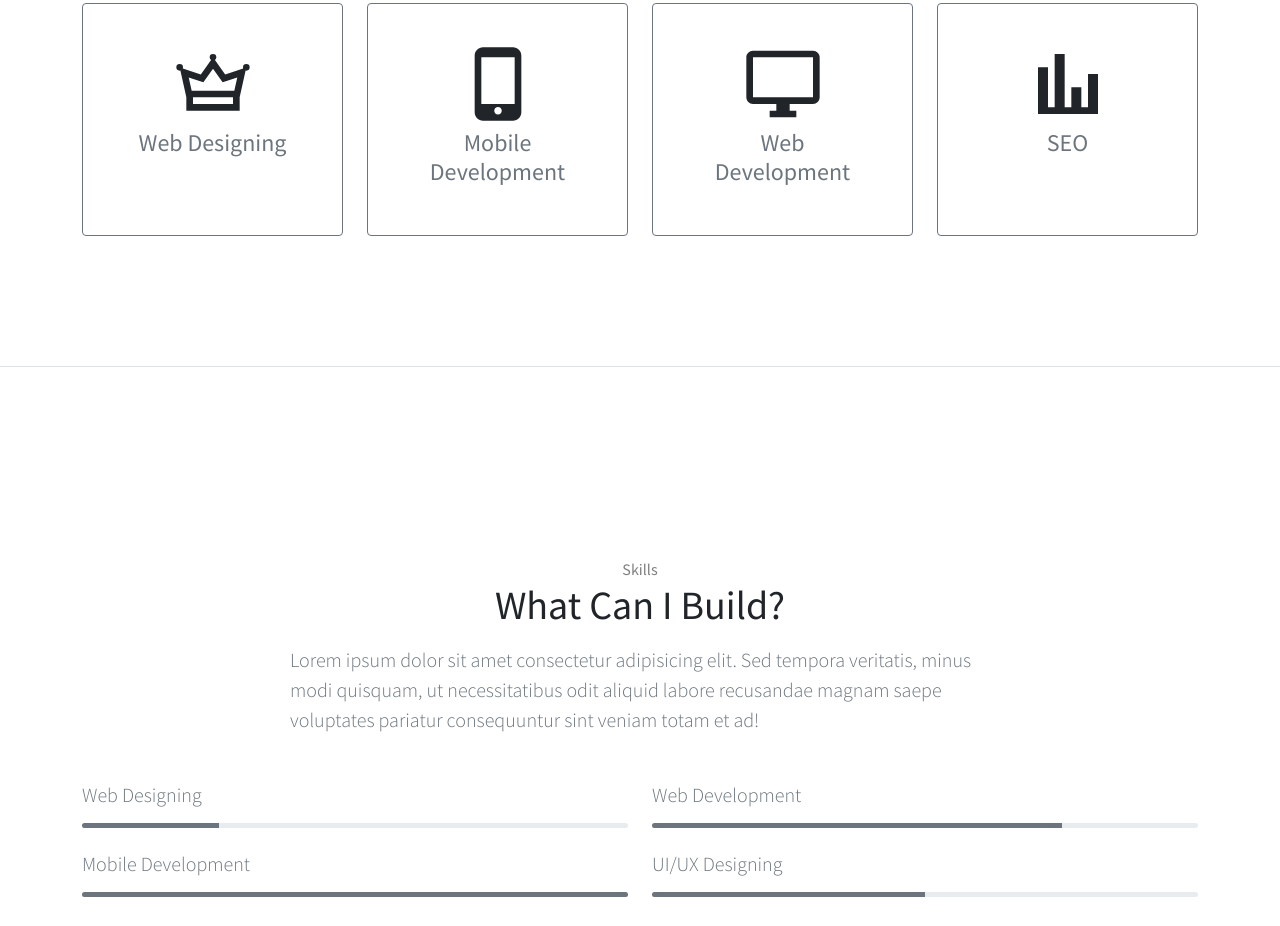
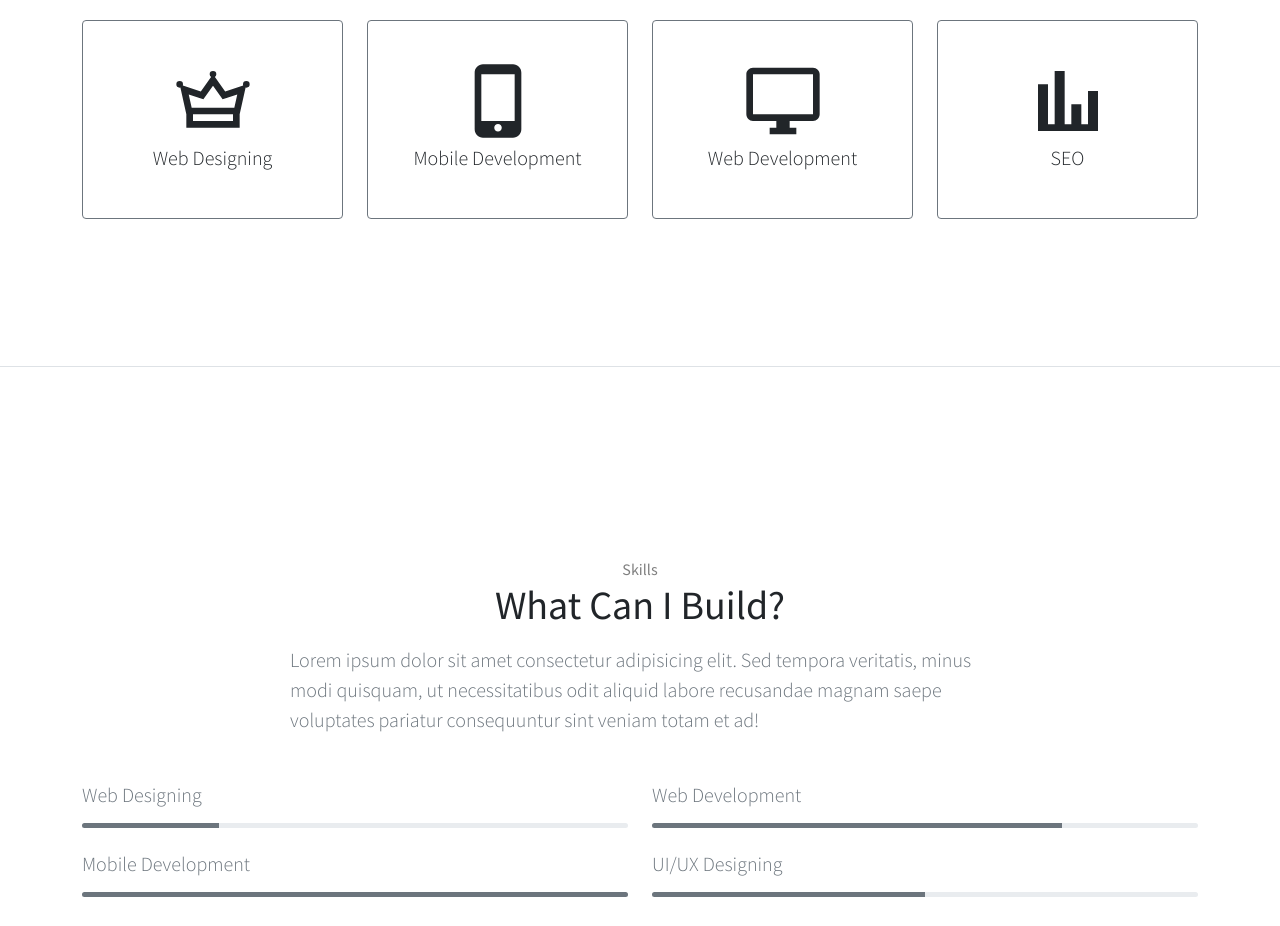
Before and after one commit to ahmadullahnikzad/portfolio, a plain HTML site: page index.html in a window 1280 px wide. Shown: the part 1857-2783 px from the top of the page. Drawn offline with nearby package versions, Linux system fonts and the light colour scheme; a script that the page names is missing.

Commit message:
Update index.html

```diff
--- a/index.html
+++ b/index.html
@@ -109,7 +109,7 @@
                             <svg xmlns="http://www.w3.org/2000/svg" xmlns:xlink="http://www.w3.org/1999/xlink" viewBox="0 0 24 24" fill="#FFFFFF">
   <path d="M12 3 A 1 1 0 0 0 11 4 A 1 1 0 0 0 11.417969 4.8144531L8.3457031 9.1152344L2.9472656 7.3164062 A 1 1 0 0 0 3 7 A 1 1 0 0 0 2 6 A 1 1 0 0 0 1 7 A 1 1 0 0 0 2 8 A 1 1 0 0 0 2.2167969 7.9746094L4 16L4 20L20 20L20 16L21.783203 7.9765625 A 1 1 0 0 0 22 8 A 1 1 0 0 0 23 7 A 1 1 0 0 0 22 6 A 1 1 0 0 0 21 7 A 1 1 0 0 0 21.052734 7.3164062L15.654297 9.1152344L12.580078 4.8125 A 1 1 0 0 0 13 4 A 1 1 0 0 0 12 3 z M 12 7.4414062L14.025391 10.277344L14.884766 11.480469L16.285156 11.013672L19.28125 10.015625L18.396484 14L5.6035156 14L4.71875 10.013672L7.7128906 11.011719L9.1132812 11.478516L9.9726562 10.277344L12 7.4414062 z M 6 16L18 16L18 18L6 18L6 16 z"/>
 </svg>
-                            <h5 class="text-secondary h4">Web Designing</h5>
+                            <h5 class="lead">Web Designing</h5>
                         </div>
                     </div>
                 </div>
@@ -121,7 +121,7 @@
                                     d="M16.5,1h-9C6.12,1,5,2.12,5,3.5v17C5,21.88,6.12,23,7.5,23h9c1.38,0,2.5-1.12,2.5-2.5v-17C19,2.12,17.88,1,16.5,1z M12,21.125c-0.622,0-1.125-0.503-1.125-1.125s0.503-1.125,1.125-1.125s1.125,0.503,1.125,1.125S12.622,21.125,12,21.125z M17,18H7 V4h10V18z"
                                      />
                             </svg>
-                            <h5 class="text-secondary h4">Mobile Development</h5>
+                            <h5 class="lead">Mobile Development</h5>
                         </div>
                     </div>
                 </div>
@@ -133,7 +133,7 @@
                                     d="M3 2C1.895 2 1 2.895 1 4L1 16C1 17.105 1.895 18 3 18L10 18L10 20L8 20L8 22L16 22L16 20L14 20L14 18L21 18C22.105 18 23 17.105 23 16L23 4C23 2.895 22.105 2 21 2L3 2 z M 3 4L21 4L21 16L3 16L3 4 z"
                                      />
                             </svg>
-                            <h5 class="h4 text-secondary">Web Development</h5>
+                            <h5 class="lead">Web Development</h5>
                         </div>
                     </div>
                 </div>
@@ -145,7 +145,7 @@
                                     d="M8 3L8 19L6 19L6 7L3 7L3 19L3 21L6 21L8 21L11 21L13 21L16 21L18 21L21 21L21 19L21 9L18 9L18 19L16 19L16 13L13 13L13 19L11 19L11 3L8 3 z"
                                      />
                             </svg>
-                            <h5 class="text-secondary h4">SEO</h5>
+                            <h5 class="lead">SEO</h5>
                         </div>
                     </div>
                 </div>
```
